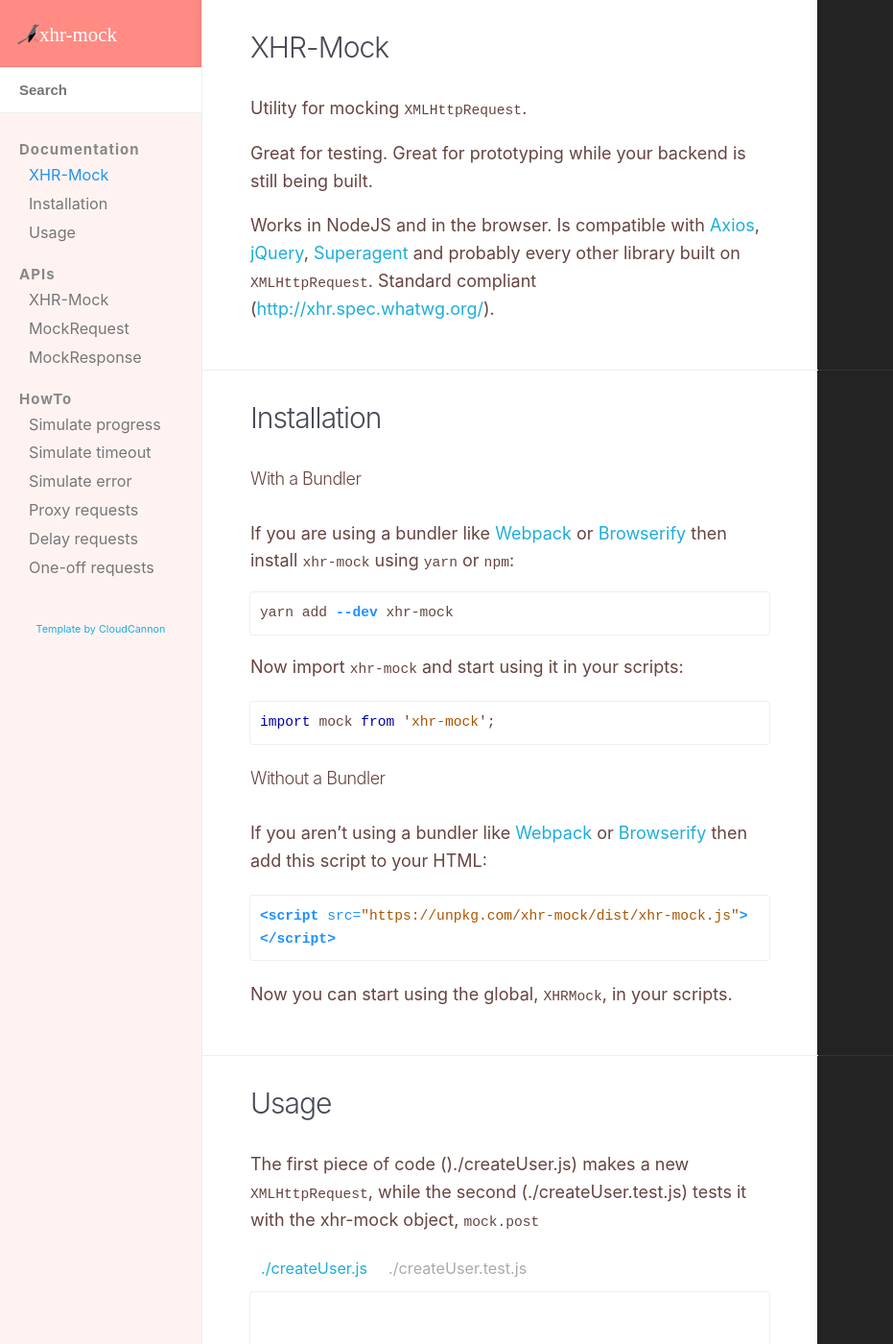
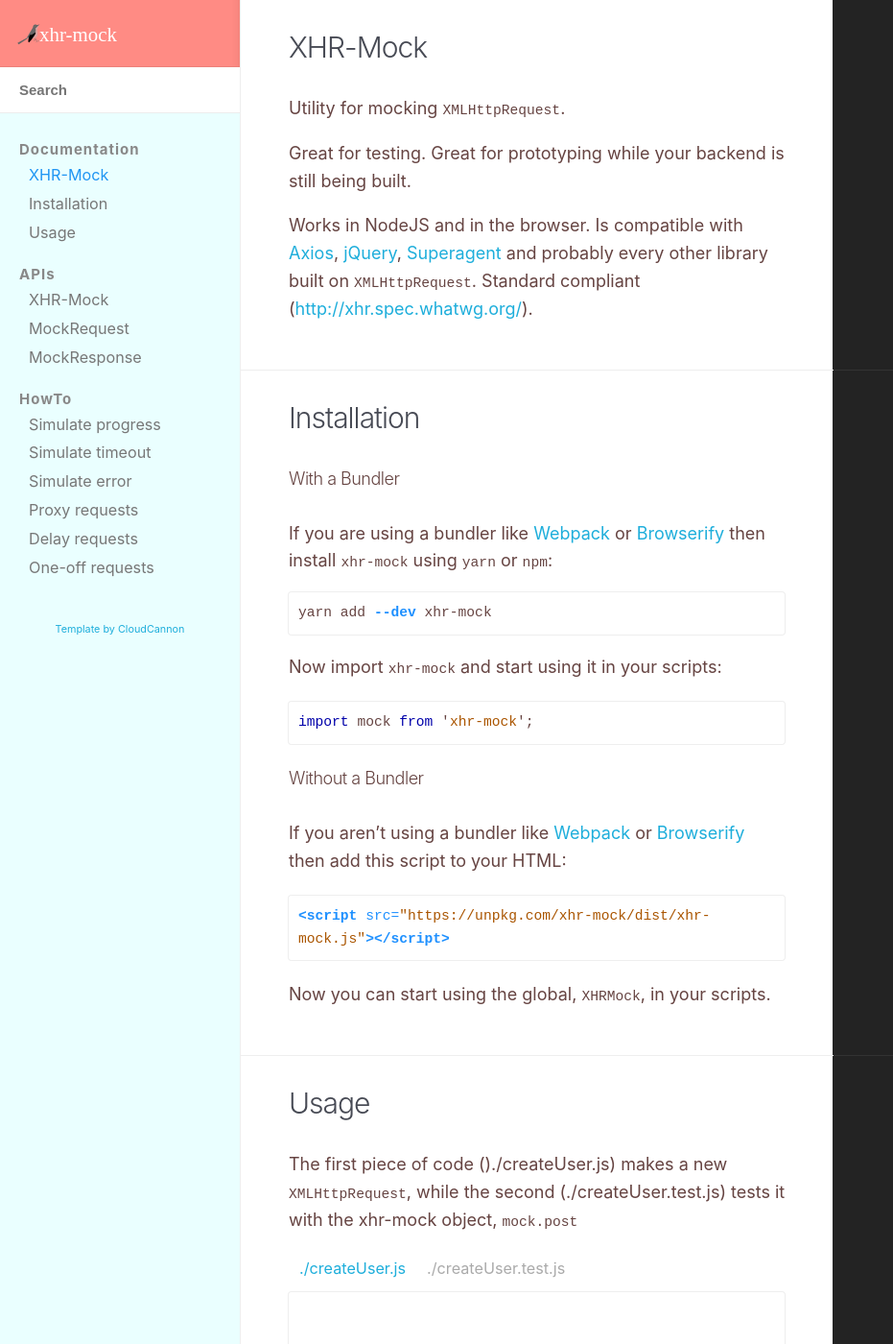
Before and after one commit to jameslnewell/xhr-mock, a Jekyll site: the page built from docs/index.html, in a window 1280 px wide and 1400 px high. Shown: the whole window at 96% size, without its empty margins (0-931 px from the left). Built offline with Jekyll 4.4.1, drawn with Linux system fonts in a browser that asks for light colours; nearby versions of some CDN libraries.

Commit message:
color change
tweaking color nav

```diff
--- a/docs/_sass/_main.scss
+++ b/docs/_sass/_main.scss
@@ -42,7 +42,7 @@ body {
 	line-height: 1.6;
 	font-weight: 400;
 	font-family: system, -apple-system, BlinkMacSystemFont, "Helvetica Neue", "Lucida Grande", sans-serif;
-	background: #fff3f2;
+	background: #EAFFFF;
 
 	&.nav-open {
 		overflow: hidden;
--- a/docs/css/style.scss
+++ b/docs/css/style.scss
@@ -6,8 +6,8 @@ sitemap: false
 $brand-colour: #FF8B84;
 
 $nav-header-height: 70px;
-$nav-background-color: #FFF3F2;
-$nav-width: 210px;
+$nav-background-color: #EAFFFF;
+$nav-width: 250px;
 
 $space: 20px;
 
```
